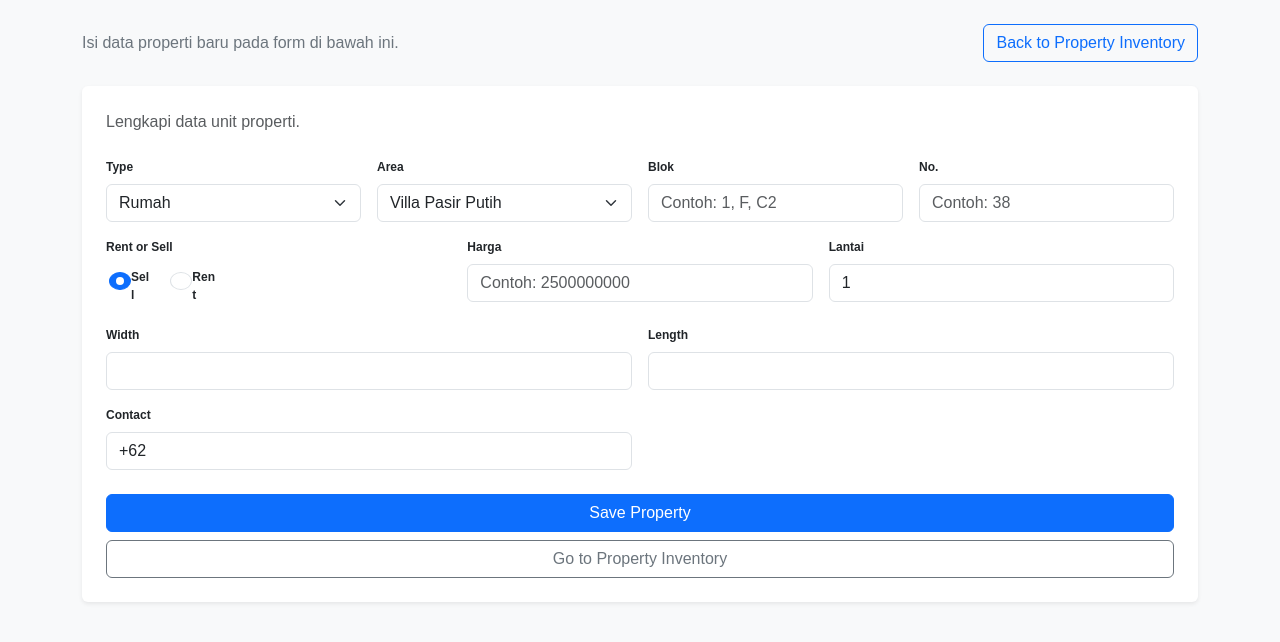
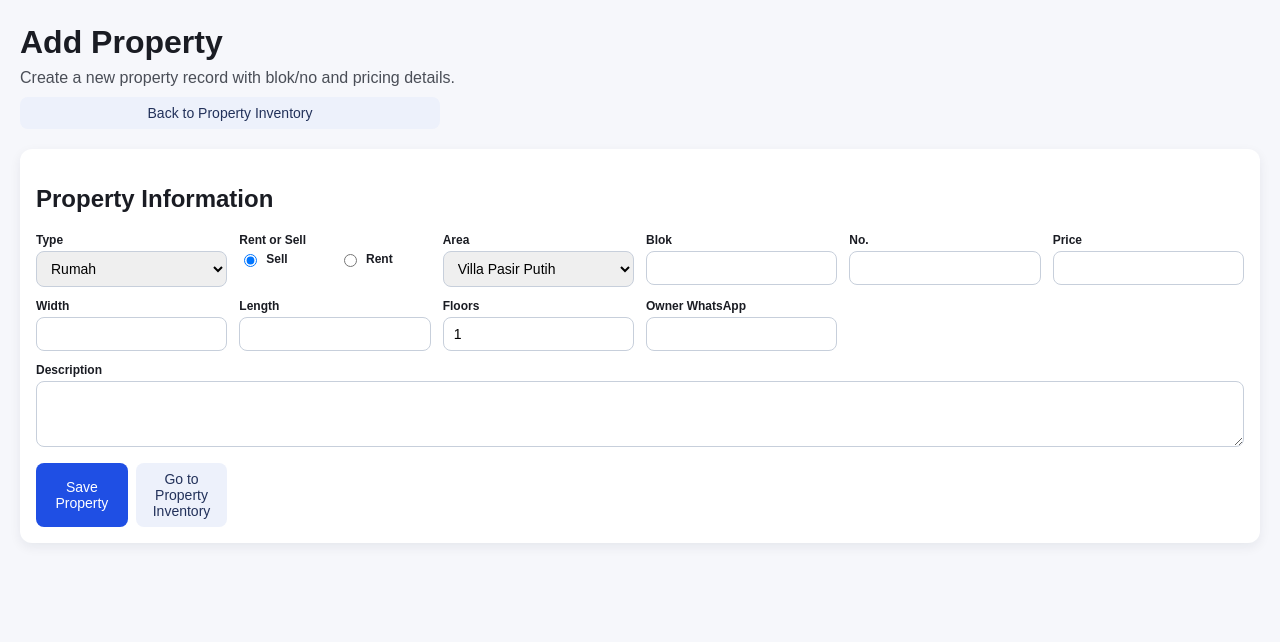
Before and after one commit to felichn/iconproperty, a Django app: page /properties/add/ in a window 1280 px wide. Shown: the top 642 px of the page. Run offline with Django 5.2, Linux system fonts and the light colour scheme; some libraries are stand-ins or nearby versions.

Commit message:
Revert "Redesign add page with Bootstrap and updated labels"
This reverts commit de278445454578a5bcd128107279e49cb1aed6cc.

```diff
--- a/inventory/static/inventory/add_property.jsx
+++ b/inventory/static/inventory/add_property.jsx
@@ -16,7 +16,8 @@ const defaultForm = {
   length: "",
   floors: 1,
   area: "Villa Pasir Putih",
-  owner_whatsapp_number: "+62",
+  owner_whatsapp_number: "",
+  description: "",
 };
 
 function AddPropertyApp() {
@@ -36,20 +37,6 @@ function AddPropertyApp() {
     { value: "rent", label: "Rent" },
   ];
 
-  function formatContactValue(rawValue) {
-    if (!rawValue) {
-      return "+62";
-    }
-    if (rawValue.startsWith("+62")) {
-      return rawValue;
-    }
-    const trimmed = rawValue.replace(/^\+/, "");
-    if (trimmed.startsWith("62")) {
-      return `+${trimmed}`;
-    }
-    return `+62${trimmed}`;
-  }
-
   async function createProperty(event) {
     event.preventDefault();
     setErrorMessage("");
@@ -65,12 +52,11 @@ function AddPropertyApp() {
       if (!response.ok) {
         throw new Error(data.error || "Failed to create property.");
       }
-      const areaOptions = areaOptionsByPropertyType[formData.property_type] || [""];
       setFormData({
         ...defaultForm,
         property_type: formData.property_type,
         listing_mode: formData.listing_mode,
-        area: areaOptions[0],
+        area: (areaOptionsByPropertyType[formData.property_type] || [""])[0],
       });
       setStatusMessage(`Unit "${data.unit}" created successfully.`);
     } catch (error) {
@@ -81,15 +67,12 @@ function AddPropertyApp() {
   }
 
   return (
-    <section className="card shadow-sm border-0">
-      <div className="card-body p-4">
-        <p className="text-muted mb-4">Lengkapi data unit properti.</p>
-        <form onSubmit={createProperty}>
-          <div className="row g-3">
-            <div className="col-md-3">
-              <label className="form-label">Type</label>
+    <section className="panel">
+      <h2>Property Information</h2>
+      <form onSubmit={createProperty} className="grid columns-4">
+        <div>
+          <label>Type</label>
           <select
-                className="form-select"
             value={formData.property_type}
             onChange={(e) => {
               const selectedType = e.target.value;
@@ -108,11 +91,27 @@ function AddPropertyApp() {
             ))}
           </select>
         </div>
-
-            <div className="col-md-3">
-              <label className="form-label">Area</label>
+        <div>
+          <label>Rent or Sell</label>
+          <div className="actions-inline">
+            {listingModeOptions.map((option) => (
+              <label key={option.value} style={{ display: "flex", alignItems: "center", gap: "6px", marginBottom: 0 }}>
+                <input
+                  type="radio"
+                  name="listing_mode"
+                  value={option.value}
+                  checked={formData.listing_mode === option.value}
+                  onChange={(e) => setFormData((prev) => ({ ...prev, listing_mode: e.target.value }))}
+                  style={{ width: "auto" }}
+                />
+                {option.label}
+              </label>
+            ))}
+          </div>
+        </div>
+        <div>
+          <label>Area</label>
           <select
-                className="form-select"
             value={formData.area}
             onChange={(e) => setFormData((prev) => ({ ...prev, area: e.target.value }))}
             required
@@ -124,68 +123,55 @@ function AddPropertyApp() {
             ))}
           </select>
         </div>
-
-            <div className="col-md-3">
-              <label className="form-label">Blok</label>
+        <div>
+          <label>Blok</label>
           <input
-                className="form-control"
             value={formData.block}
             onChange={(e) => setFormData((prev) => ({ ...prev, block: e.target.value }))}
-                placeholder="Contoh: 1, F, C2"
             required
           />
         </div>
-
-            <div className="col-md-3">
-              <label className="form-label">No.</label>
+        <div>
+          <label>No.</label>
           <input
-                className="form-control"
             value={formData.unit_no}
             onChange={(e) => setFormData((prev) => ({ ...prev, unit_no: e.target.value }))}
-                placeholder="Contoh: 38"
             required
           />
         </div>
-
-            <div className="col-md-4">
-              <label className="form-label d-block">Rent or Sell</label>
-              <div className="d-flex gap-3 pt-1">
-                {listingModeOptions.map((option) => (
-                  <div className="form-check" key={option.value}>
+        <div>
+          <label>Price</label>
           <input
-                      className="form-check-input"
-                      type="radio"
-                      name="listing_mode"
-                      value={option.value}
-                      id={`listing-mode-${option.value}`}
-                      checked={formData.listing_mode === option.value}
-                      onChange={(e) => setFormData((prev) => ({ ...prev, listing_mode: e.target.value }))}
-                    />
-                    <label className="form-check-label" htmlFor={`listing-mode-${option.value}`}>
-                      {option.label}
-                    </label>
-                  </div>
-                ))}
-              </div>
-            </div>
-
-            <div className="col-md-4">
-              <label className="form-label">Harga</label>
-              <input
-                className="form-control"
             type="number"
             step="0.01"
             value={formData.price}
             onChange={(e) => setFormData((prev) => ({ ...prev, price: e.target.value }))}
-                placeholder="Contoh: 2500000000"
             required
           />
         </div>
-
-            <div className="col-md-4">
-              <label className="form-label">Lantai</label>
+        <div>
+          <label>Width</label>
           <input
-                className="form-control"
+            type="number"
+            step="0.01"
+            value={formData.width}
+            onChange={(e) => setFormData((prev) => ({ ...prev, width: e.target.value }))}
+            required
+          />
+        </div>
+        <div>
+          <label>Length</label>
+          <input
+            type="number"
+            step="0.01"
+            value={formData.length}
+            onChange={(e) => setFormData((prev) => ({ ...prev, length: e.target.value }))}
+            required
+          />
+        </div>
+        <div>
+          <label>Floors</label>
+          <input
             type="number"
             min="1"
             value={formData.floors}
@@ -193,59 +179,33 @@ function AddPropertyApp() {
             required
           />
         </div>
-
-            <div className="col-md-6">
-              <label className="form-label">Width</label>
+        <div>
+          <label>Owner WhatsApp</label>
           <input
-                className="form-control"
-                type="number"
-                step="0.01"
-                value={formData.width}
-                onChange={(e) => setFormData((prev) => ({ ...prev, width: e.target.value }))}
+            value={formData.owner_whatsapp_number}
+            onChange={(e) => setFormData((prev) => ({ ...prev, owner_whatsapp_number: e.target.value }))}
             required
           />
         </div>
-
-            <div className="col-md-6">
-              <label className="form-label">Length</label>
-              <input
-                className="form-control"
-                type="number"
-                step="0.01"
-                value={formData.length}
-                onChange={(e) => setFormData((prev) => ({ ...prev, length: e.target.value }))}
-                required
+        <div style={{ gridColumn: "1 / -1" }}>
+          <label>Description</label>
+          <textarea
+            rows="3"
+            value={formData.description}
+            onChange={(e) => setFormData((prev) => ({ ...prev, description: e.target.value }))}
           />
         </div>
-
-            <div className="col-md-6">
-              <label className="form-label">Contact</label>
-              <input
-                className="form-control"
-                value={formData.owner_whatsapp_number}
-                onChange={(e) => setFormData((prev) => ({
-                  ...prev,
-                  owner_whatsapp_number: formatContactValue(e.target.value),
-                }))}
-                placeholder="+628123456789"
-                required
-              />
-            </div>
-          </div>
-
-          <div className="d-flex flex-wrap gap-2 mt-4">
-            <button type="submit" className="btn btn-primary" disabled={saving}>
+        <div className="actions-inline">
+          <button type="submit" disabled={saving}>
             {saving ? "Saving..." : "Save Property"}
           </button>
-            <button type="button" className="btn btn-outline-secondary" onClick={() => window.location.assign("/")}>
+          <button type="button" className="light" onClick={() => window.location.assign("/")}>
             Go to Property Inventory
           </button>
         </div>
       </form>
-
-        {errorMessage && <div className="alert alert-danger mt-3 mb-0">{errorMessage}</div>}
-        {statusMessage && <div className="alert alert-success mt-3 mb-0">{statusMessage}</div>}
-      </div>
+      {errorMessage && <p className="status-error">{errorMessage}</p>}
+      {statusMessage && <p className="status-success">{statusMessage}</p>}
     </section>
   );
 }
--- a/inventory/templates/inventory/add_property.html
+++ b/inventory/templates/inventory/add_property.html
@@ -5,20 +5,19 @@
     <meta charset="UTF-8" />
     <meta name="viewport" content="width=device-width, initial-scale=1.0" />
     <title>Add Property</title>
-    <link
-        href="https://cdn.jsdelivr.net/npm/bootstrap@5.3.3/dist/css/bootstrap.min.css"
-        rel="stylesheet"
-        integrity="sha384-QWTKZyjpPEjISv5WaRU9OFeRpok6YctnYmDr5pNlyT2bRjXh0JMhjY6hW+ALEwIH"
-        crossorigin="anonymous"
-    />
     <link rel="stylesheet" href="{% static 'inventory/styles.css' %}" />
 </head>
-<body class="bg-light">
-    <main class="container py-4">
-        <div class="d-flex flex-column flex-md-row gap-3 justify-content-between align-items-md-center mb-4">
-            <p class="text-secondary mb-0">Isi data properti baru pada form di bawah ini.</p>
-            <a href="{% url 'inventory-page' %}" class="btn btn-outline-primary">Back to Property Inventory</a>
+<body>
+    <header class="page-header">
+        <h1>Add Property</h1>
+        <p>Create a new property record with blok/no and pricing details.</p>
+        <div class="actions-inline" style="max-width: 420px; margin-top: 10px;">
+            <a href="{% url 'inventory-page' %}">
+                <button type="button" class="light">Back to Property Inventory</button>
+            </a>
         </div>
+    </header>
+    <main>
         <div id="add-property-root"></div>
     </main>
 
--- a/inventory/tests.py
+++ b/inventory/tests.py
@@ -200,4 +200,4 @@ class PropertyApiTests(TestCase):
     def test_add_property_page_route_is_available(self):
         response = self.client.get("/properties/add/")
         self.assertEqual(response.status_code, 200)
-        self.assertContains(response, "Isi data properti baru")
+        self.assertContains(response, "Add Property")
```
Lines whose indentation alone changed are shown as unchanged.
